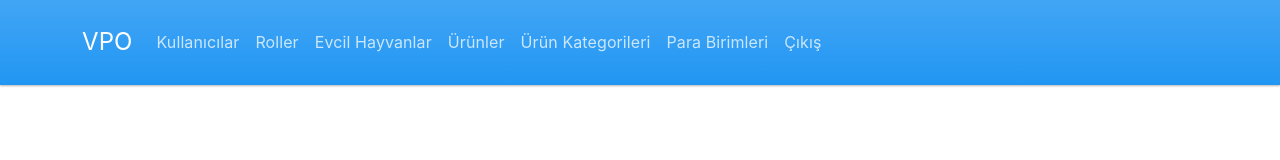
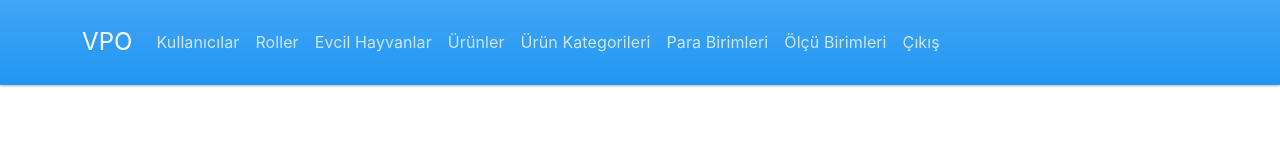
Before and after one commit to ahmetarsln/veterinerlik, a React (Create React App) app in the folder vpo.wui/: page / in a window 1280 px wide. Shown: the top 160 px of the page. Built offline with nearby package versions, Linux system fonts and the light colour scheme.

Commit message:
Update NavMenu.js

```diff
--- a/vpo.wui/src/components/Layout/Nav/NavMenu.js
+++ b/vpo.wui/src/components/Layout/Nav/NavMenu.js
@@ -16,6 +16,7 @@ const NavMenu = () => {
             <Nav.Link href="/products-list">Ürünler</Nav.Link>
             <Nav.Link href="/productCategories-list">Ürün Kategorileri</Nav.Link>
             <Nav.Link href="/currencyUnits-list">Para Birimleri</Nav.Link>
+            <Nav.Link href="/measurementUnits-list">Ölçü Birimleri</Nav.Link>
 
             <Nav.Link
               href="/login"
```
